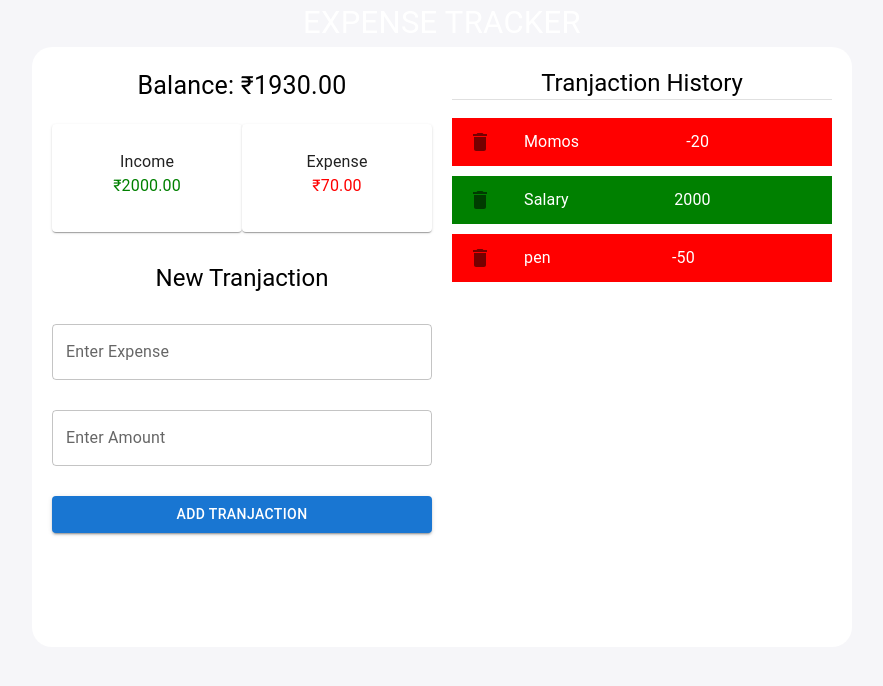
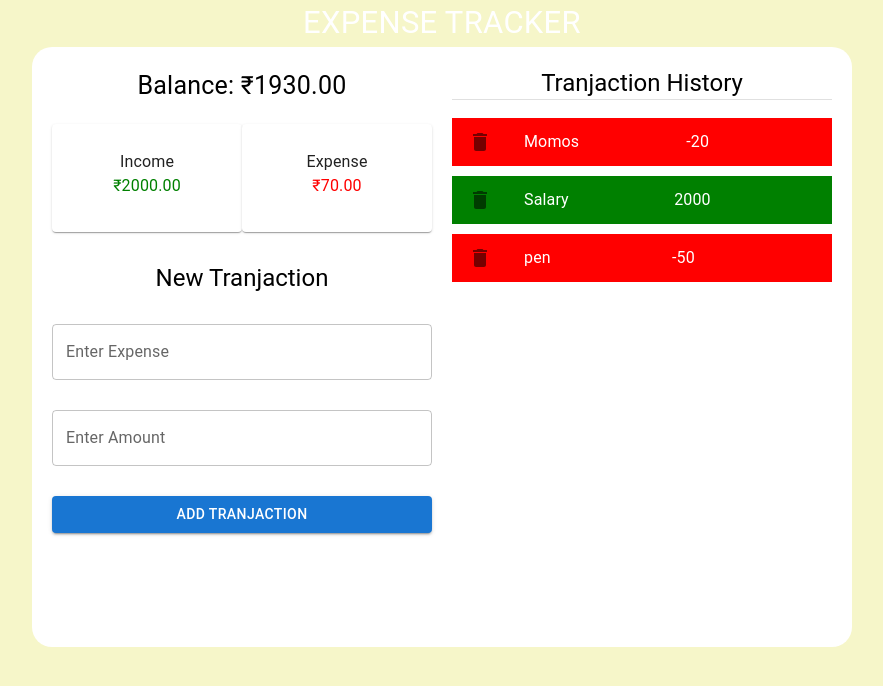
Before and after one commit to Abinashpatri/expense_tracker, a React (Create React App) app: page / in a window 1280 px wide. Shown: the top 686 px of the page, without its empty margins (198-1081 px from the left). Built offline with nearby package versions, Linux system fonts and the light colour scheme.

Commit message:
Update App.css

```diff
--- a/src/App.css
+++ b/src/App.css
@@ -1,6 +1,6 @@
 .App {
   text-align: center;
-  background: #f6f6f9;
+  background: #f6f6C9;
   height: 120vh;
 }
 
```
